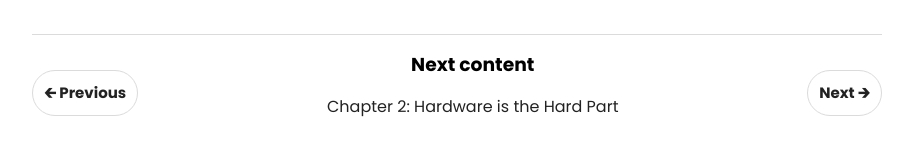
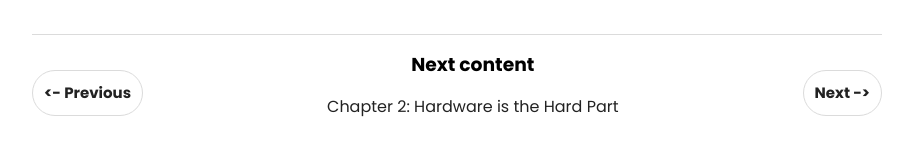
Before and after one commit to AliHashemiS/MiniBook, a Next.js app: page /chapters/chapter1/the-apple-xr-device-is-apple-mixed-reality-good-enough in a window 1280 px wide. Shown: the part 2327-2482 px from the top of the page, without its empty margins (183-1096 px from the left). Built offline with nearby package versions, Linux system fonts and the light colour scheme.

Commit message:
Changed arrow.

```diff
--- a/components/nextChapter/NextChapter.jsx
+++ b/components/nextChapter/NextChapter.jsx
@@ -4,7 +4,7 @@ import { Button } from '../button/Button'
 export function NextChapter ({ nextChapterName, buttonLinkNext, buttonLinkPrevious }) {
   return (
     <div className={styles.container}>
-      <Button buttonName='🡰 Previous' buttonlink={buttonLinkPrevious} />
+      <Button buttonName='<- Previous' buttonlink={buttonLinkPrevious} />
       <div className={styles.textContainer}>
         <h3 className={styles.textTitle}>
           Next content
@@ -13,7 +13,7 @@ export function NextChapter ({ nextChapterName, buttonLinkNext, buttonLinkPrevio
           {nextChapterName}
         </p>
       </div>
-      <Button buttonName='Next 🡲' buttonlink={buttonLinkNext} />
+      <Button buttonName='Next ->' buttonlink={buttonLinkNext} />
     </div>
   )
 }
```
